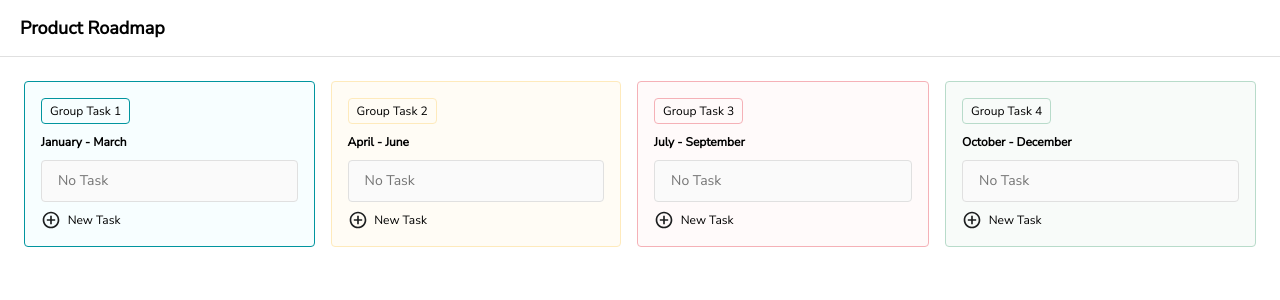
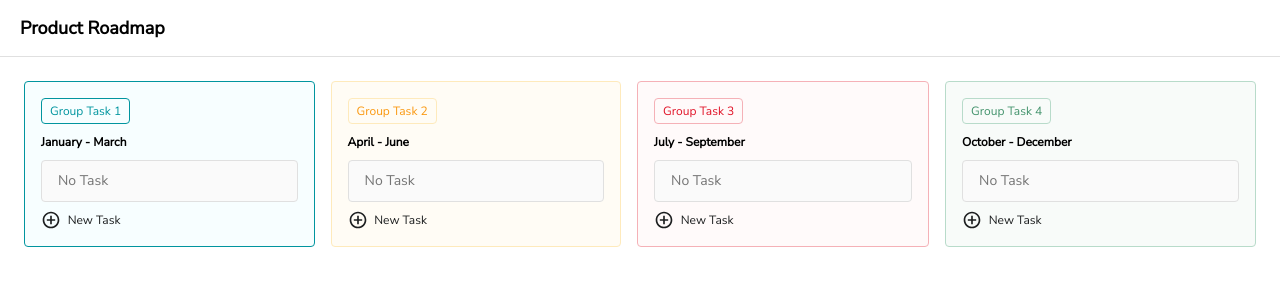
Before and after one commit to berry1611/kanban-board, a React (Create React App) app: page /v1 in a window 1280 px wide. Shown: the top 300 px of the page. Built offline with nearby package versions, Linux system fonts and the light colour scheme.

Commit message:
fix board label color

```diff
--- a/src/components/Layout/GroupTask/index.js
+++ b/src/components/Layout/GroupTask/index.js
@@ -10,7 +10,7 @@ const GroupTask = (props) => {
   return (
     <Board color={color}>
       <Box color={color}>
-        <Typography>{name}</Typography>
+        <Typography color={color}>{name}</Typography>
       </Box>
       <Typography bold>{month}</Typography>
       <TaskTodo />
--- a/src/components/Layout/Modal/FormInputModal/index.js
+++ b/src/components/Layout/Modal/FormInputModal/index.js
@@ -8,7 +8,7 @@ const FormInputModal = (props) => {
 
   return (
     <Container>
-      <Header headerName={headerName} justifyContent="space-between" lineHeight={28} flexGrow={1} padding={24} closeButton />
+      <Header headerName={headerName} lineHeight={28} flexGrow={1} padding={24} closeButton />
       <Form>
         <Typography bold>Task Name</Typography>
         <Input placeholder="Type your Task" type="text" />
--- a/src/components/Layout/TaskTodo/index.js
+++ b/src/components/Layout/TaskTodo/index.js
@@ -41,7 +41,7 @@ const TaskTodo = (props) => {
           <Typography marginRight={30} lineHeight={16} fontFamily="Inter" color="#757575">
             {progress}
           </Typography>
-          <MdMoreHoriz size={35} color="#757575" />
+          <MdMoreHoriz size={24} color="#757575" />
         </Box>
       )}
     </Container>
--- a/src/components/UI/Typography/TypographyStyled.js
+++ b/src/components/UI/Typography/TypographyStyled.js
@@ -1,16 +1,41 @@
+import { css } from '@emotion/react';
 import styled from '@emotion/styled';
 import { colors } from 'constant';
 import { marginStyle, paddingStyle } from 'styles/paddingMarginStyle';
+
+const colorSelector = ({ color }) => {
+  if (color === 'primary') {
+    return css`
+      color: ${colors.primary.main};
+    `;
+  } else if (color === 'secondary') {
+    return css`
+      color: ${colors.secondary.pressed};
+    `;
+  } else if (color === 'danger') {
+    return css`
+      color: ${colors.danger.main};
+    `;
+  } else if (color === 'success') {
+    return css`
+      color: ${colors.success.main};
+    `;
+  } else {
+    return css`
+      color: ${color};
+    `;
+  }
+};
 
 export const TypographyStyled = styled.p`
   font-family: ${(props) => props.fontFamily || 'Nunito Sans'};
   font-size: ${(props) => `${props.fontSize || 12}px`};
   font-weight: ${(props) => (props.bold ? 700 : 400)};
   line-height: ${(props) => `${props.lineHeight || 20}px`};
-  color: ${(props) => props.color || colors.default};
   padding: 0;
   margin: 0;
 
+  ${colorSelector};
   ${paddingStyle};
   ${marginStyle};
 `;
--- a/src/constant/colors.js
+++ b/src/constant/colors.js
@@ -4,6 +4,7 @@ const colors = {
     surface: '#F7FEFF',
   },
   secondary: {
+    pressed: '#FA9810',
     border: '#FEEABC',
     surface: '#FFFCF5',
   },
```
